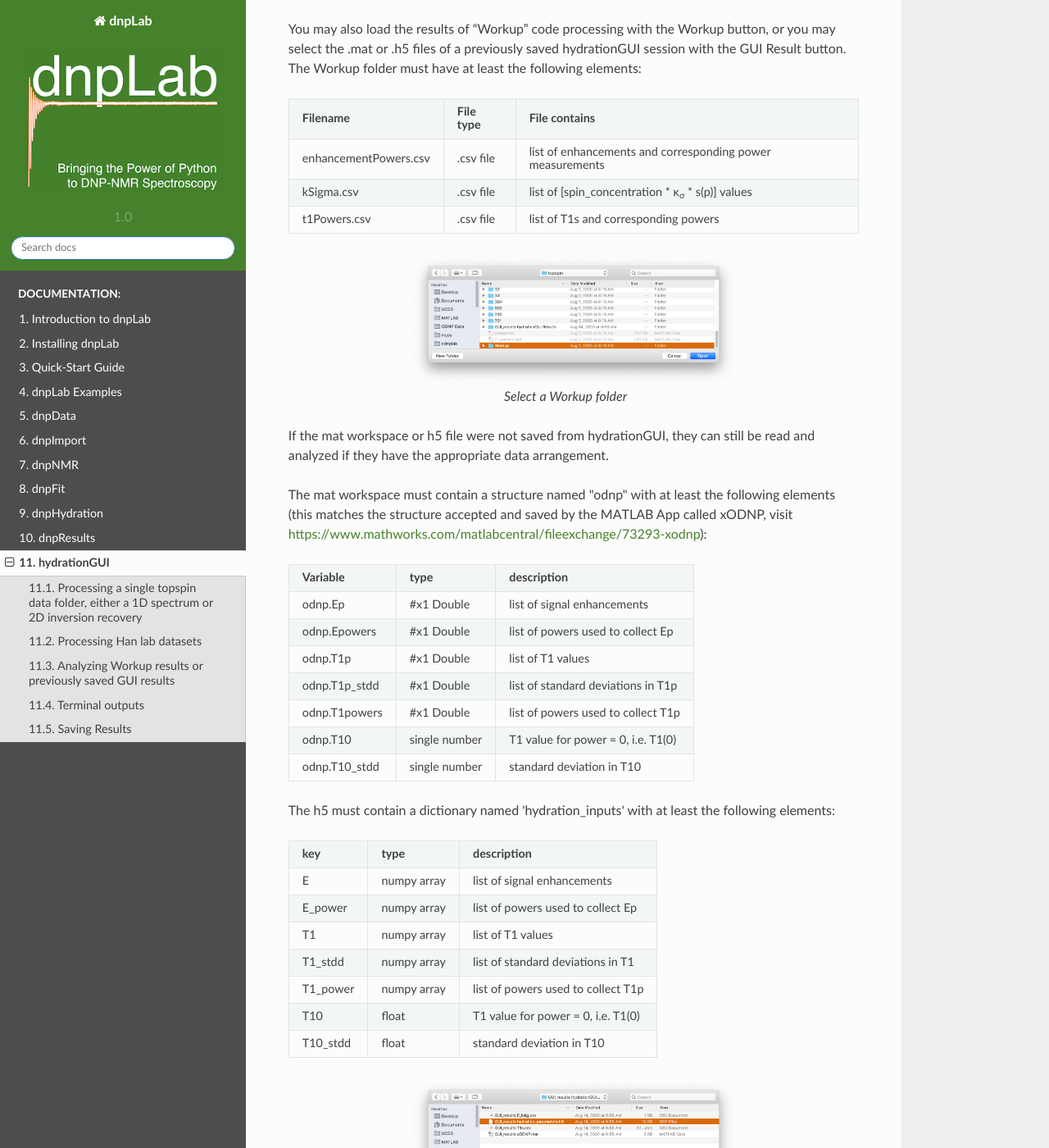
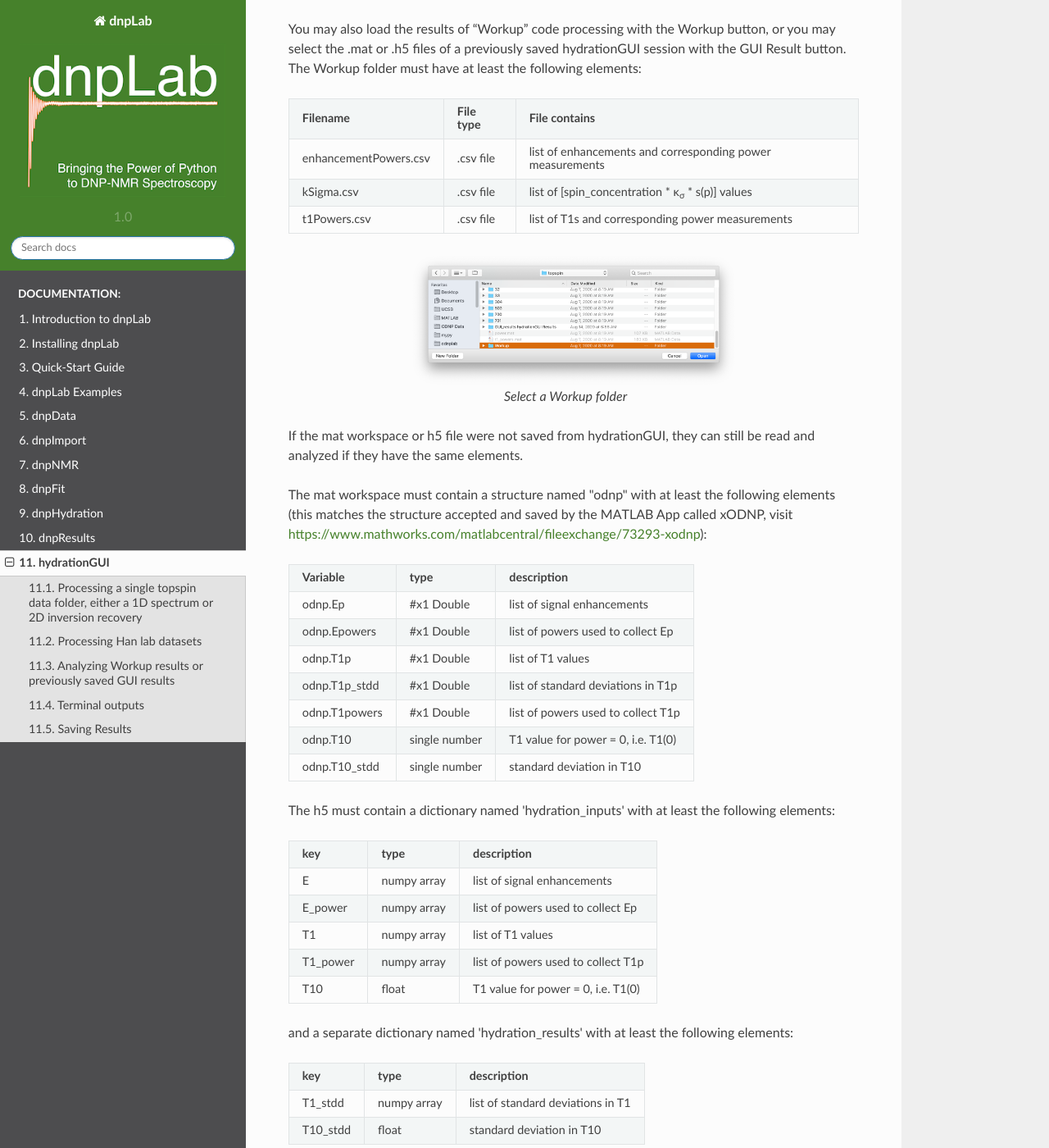
Before and after one commit to DNPLab/DNPLab, a Sphinx documentation site: the page built from docs/source/hydrationGUI.rst, in a window 1280 px wide and 1400 px high, scrolled down 3517 px. Shown: the whole window at 82% size. Built offline with Sphinx 7.4.7 and the Read the Docs theme 2.0.0, drawn with Linux system fonts in a browser that asks for light colours.

Commit message:
fixed error in hydrationGUI documentation; some hydrationGUI code cleanup

```diff
--- a/docs/source/hydrationGUI.rst
+++ b/docs/source/hydrationGUI.rst
@@ -107,7 +107,7 @@ You may also load the results of “Workup” code processing with the Workup bu
 +-------------------------+------------------+-------------------------------------------------------------------------------+
 | kSigma.csv              | .csv file        | list of [spin_concentration * κ\ :sub:`σ` * s(p)] values			     |
 +-------------------------+------------------+-------------------------------------------------------------------------------+
-| t1Powers.csv            | .csv file        | list of T1s and corresponding powers			                     |
+| t1Powers.csv            | .csv file        | list of T1s and corresponding power measurements			             |
 +-------------------------+------------------+-------------------------------------------------------------------------------+
 
 .. figure:: _static/images/hydrationGUI_previous_results1.png
@@ -118,7 +118,7 @@ You may also load the results of “Workup” code processing with the Workup bu
     Select a Workup folder
 
 
-If the mat workspace or h5 file were not saved from hydrationGUI, they can still be read and analyzed if they have the appropriate data arrangement.
+If the mat workspace or h5 file were not saved from hydrationGUI, they can still be read and analyzed if they have the same elements.
 
 The mat workspace must contain a structure named "odnp" with at least the following elements (this matches the structure accepted and saved by the MATLAB App called xODNP, visit https://www.mathworks.com/matlabcentral/fileexchange/73293-xodnp):
 
@@ -151,11 +151,17 @@ The h5 must contain a dictionary named 'hydration_inputs' with at least the foll
 +------------------+-----------------+--------------------------------------+
 | T1               | numpy array     | list of T1 values                    |
 +------------------+-----------------+--------------------------------------+
-| T1_stdd          | numpy array     | list of standard deviations in T1    |
-+------------------+-----------------+--------------------------------------+
 | T1_power         | numpy array     | list of powers used to collect T1p   |
 +------------------+-----------------+--------------------------------------+
 | T10              | float           | T1 value for power = 0, i.e. T1(0)   |
++------------------+-----------------+--------------------------------------+
+
+and a separate dictionary named 'hydration_results' with at least the following elements:
+
++------------------+-----------------+--------------------------------------+
+| **key**          | **type**        | **description**                      |
++------------------+-----------------+--------------------------------------+
+| T1_stdd          | numpy array     | list of standard deviations in T1    |
 +------------------+-----------------+--------------------------------------+
 | T10_stdd         | float           | standard deviation in T10            |
 +------------------+-----------------+--------------------------------------+
```
Also changed, not shown: 1 other file.
